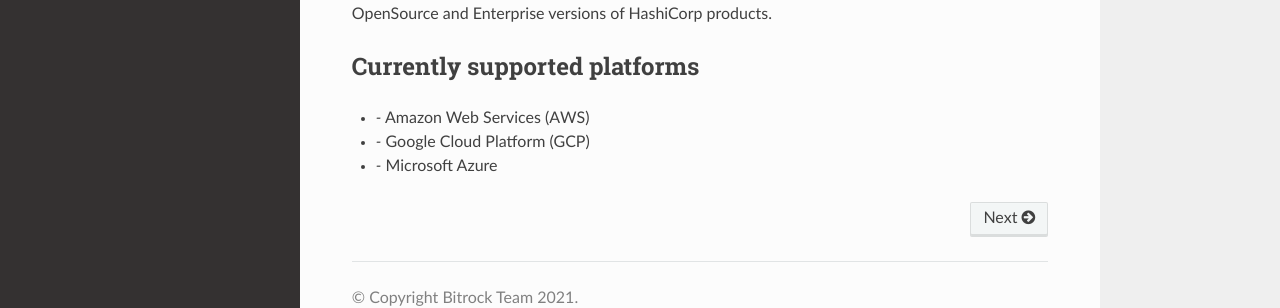
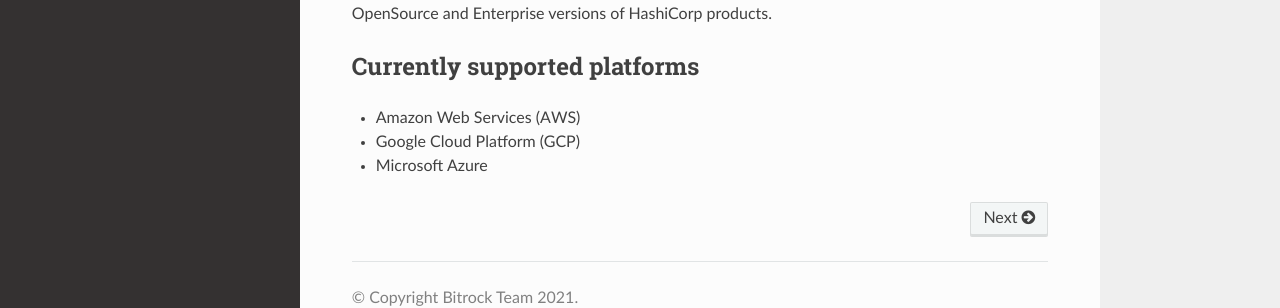
Before and after one commit to bitrockteam/caravanproject, a Sphinx documentation site: the page built from docs/index.rst, in a window 1280 px wide. Shown: the part 358-666 px from the top of the page. Built offline with Sphinx 7.4.7 and the Read the Docs theme 2.0.0, drawn with Linux system fonts in a browser that asks for light colours.

Commit message:
better listing

```diff
--- a/docs/changelog.rst
+++ b/docs/changelog.rst
@@ -4,6 +4,6 @@
 First public beta release 🎉
 ----------------------------
 
-* `-` Fully automated deployment of Vault, Consul, Nomad and some goodies.
-* `-` Support for AWS, Azure and GCP.
-* `-` Support for HashiCorp Enterprise products.
+* Fully automated deployment of Vault, Consul, Nomad and some goodies.
+* Support for AWS, Azure and GCP.
+* Support for HashiCorp Enterprise products.
--- a/docs/index.rst
+++ b/docs/index.rst
@@ -17,9 +17,9 @@
 Currently supported platforms
 -----------------------------
 
-* `-`  Amazon Web Services (AWS)
-* `-`  Google Cloud Platform (GCP)
-* `-`  Microsoft Azure
+* Amazon Web Services (AWS)
+* Google Cloud Platform (GCP)
+* Microsoft Azure
 
 .. toctree::
     :maxdepth: 2
```
Also changed, not shown: docs/getting-started-on-gcp.rst (+4 -4 lines).
